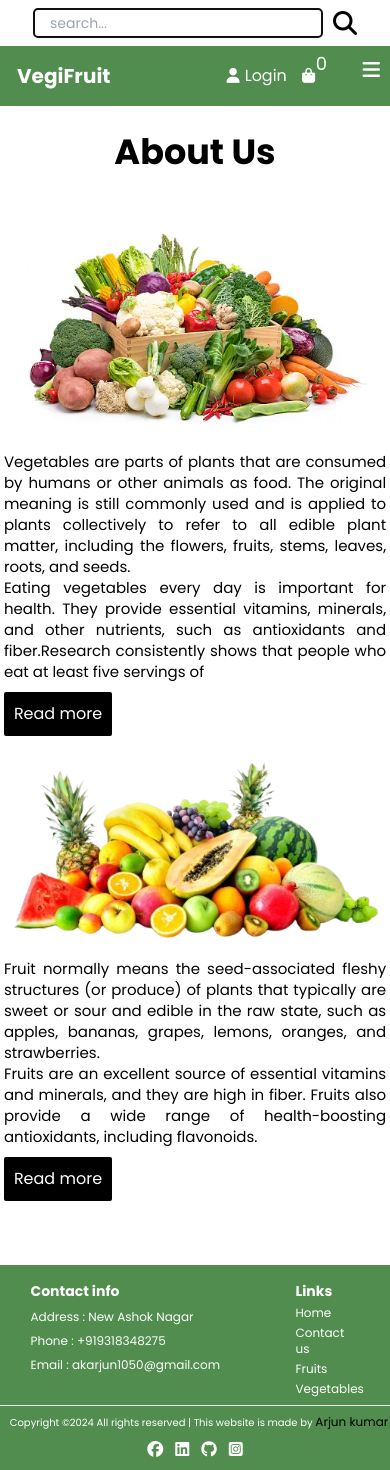
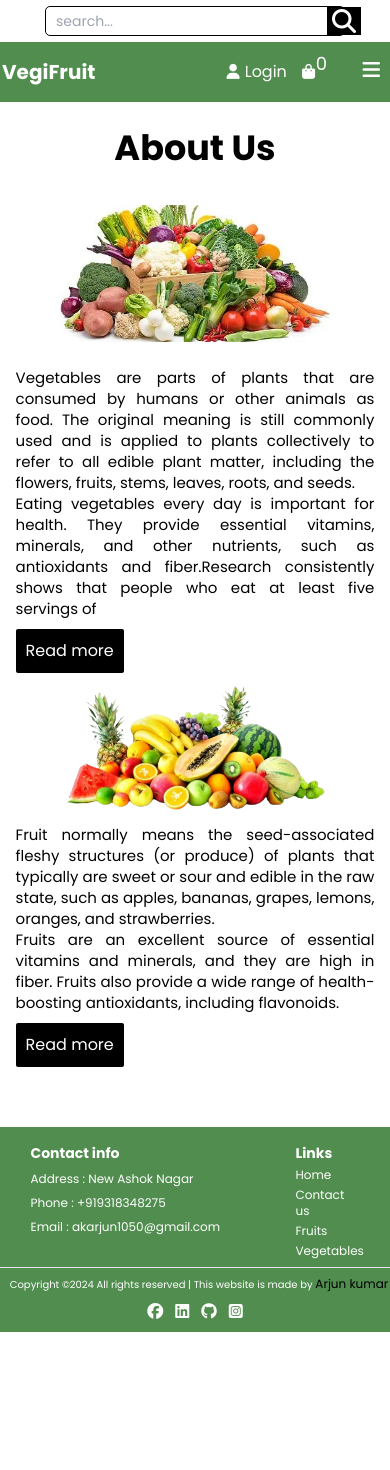
Before and after one commit to arjun-krgupta/VegiFruit, a React (Create React App) app: page /about in a window 390 px wide. After the commit the page ends 1332 px from the top, so only its background shows below. Built offline with nearby package versions, Linux system fonts and the light colour scheme.

Commit message:
update searchbar and about page

```diff
--- a/src/Components/About/About.css
+++ b/src/Components/About/About.css
@@ -1,6 +1,6 @@
 .about{
-    height: auto
-    /* border: 1px solid red; */
+    height: auto;
+    padding: 0 4%;
 }
 
 .about h1{
@@ -11,38 +11,35 @@
 }
 .about-us1{
     display: flex;
-    justify-content: space-between;
-    padding: 3%;
+    justify-content: space-around;
+    /* align-items: center; */
     height: auto;
+    margin-top: 30px;
 }
-.about-text1,.about-text2{
-    width: 58%;
+.about-text{
+    width: 50%;
 }
-.about-text1>p,.about-text2>p{
+.about-text p{
 font-size: 17px;
 line-height: 21px;
 text-align: justify;
 }
-.about-img1{
-    margin-top: -80px;
-    width: 38%;
+.about-img{
+    width: 30%;
 }
-.about-img1 img,.about-img2 img{
+.about-img img{
     width: 100%;
     height: auto;
 }
 .about-us2{
     display: flex;
-    justify-content: space-between;
-    padding: 3%;
+    justify-content: space-around;
+    flex-direction: row-reverse;
+    align-items: center;
     height: auto;
-    margin-top: -70px;
+    margin: 30px 0;
 }
-.about-img2{
-    width: 38%;
-    margin-top: -40px;
-}
-.about-text1 button,.about-text2 button{
+.about-text button{
     background-color: black;
     color: white;
     border: none;
@@ -52,49 +49,19 @@ text-align: justify;
     cursor: pointer;
 }
 
-@media (max-width:1150px)
-{
-    .about-img1{
-        margin-top: -50px;
-    }
-    .about-img2{
-        margin-top: 5px;
-    }
-}
 @media (max-width:1000px)
 {
-    .about-us1,.about-us2{
-        padding: 2%;
+    .about-us2{
+        margin-top: -20px;
     }
-    .about-us2{
-        margin-top: -30px;
+    .about-text{
+        width: 60%;
     }
-    .about-text1,.about-text2{
-        width: 61%;
-    }
-    .about-img1,.about-img2{
-        width: 36%;
-    }
-}
-@media (max-width:900px)
-{
-    .about-us1,.about-us2{
-        padding: 1%;
-    }
-    .about-text1,.about-text2{
-        width: 64%;
-    }
-    .about-img1,.about-img2{
-        width: 34%;
-    }
-    .about-text1 p,.about-text2 p{
+    .about-text p{
         font-size: 16px;
     }
-    .about-img1{
-        margin-top: 10px;
-    }
-    .about-img2{
-        margin-top: 30px;
+    .about-img{
+        width: 34%;
     }
 }
 
@@ -107,25 +74,24 @@ text-align: justify;
         display: flex;
         flex-direction: column-reverse;
         align-items: center;
+        gap: 25px;
     }
-    .about-img1,.about-img2{
+    .about-img{
+        width: 75%;
+    }
+    .about-img img{
         width: 100%;
     }
-    .about-img1 img,.about-img2 img{
-        width: 100%;
-    }
-    .about-text1,.about-text2{
+    .about-text{
         width: 100%;
         height: auto;
     }
-    .about-text1 p,.about-text2 p{
+    .about-text p{
         font-size: 15px;
     }
     .about-us2{
         display: flex;
-        flex-direction: column;
+        flex-direction: column-reverse;
         align-items: center;
-        gap: 0;
-        margin-top: -50px;
     }
 }
--- a/src/Components/About/About.jsx
+++ b/src/Components/About/About.jsx
@@ -1,6 +1,6 @@
 import React from 'react';
 import './About.css'
-import about1 from '../Assets/about1.webp'
+import about1 from '../Assets/about1.jpg'
 import about2 from '../Assets/about2.png'
 import $ from 'jquery'
 
@@ -22,7 +22,7 @@ function About(props) {
      <div className="about">
         <h1>About Us</h1>
        <div className="about-us1">
-      <div className="about-text1">
+      <div className="about-text">
       <p>Vegetables are parts of plants that are consumed by humans or other animals as food. The original meaning is still commonly used and is applied to plants collectively to refer to all edible plant matter, including the flowers, fruits, stems, leaves, roots, and seeds. <br />
       Eating vegetables every day is important for health. They provide essential vitamins, minerals, and other nutrients, such as antioxidants and fiber.Research consistently shows that people who eat at least five servings of
           <span style={{display:'none'}} className='read-vegi'>
@@ -30,16 +30,12 @@ function About(props) {
             </p>
             <button id='vegi-read'>Read more</button>
       </div>
-        <div className="about-img1">
+        <div className="about-img">
             <img src={about1} alt="" />
         </div>
         </div>
-
         <div className="about-us2">
-        <div className="about-img2">
-            <img src={about2} alt="" />
-        </div>
-         <div className="about-text2">
+         <div className="about-text">
          <p>Fruit normally means the seed-associated fleshy structures (or produce) of plants that typically are sweet or sour and edible in the raw state, such as apples, bananas, grapes, lemons, oranges, and strawberries.
             <br />
             Fruits are an excellent source of essential vitamins and minerals, and they are high in fiber. Fruits also provide a wide range of health-boosting antioxidants, including flavonoids. <br />
@@ -47,6 +43,9 @@ function About(props) {
           </p>
           <button id='fruit-read'>Read more</button>
          </div>
+         <div className="about-img">
+            <img src={about2} alt="" />
+        </div>
        </div>
        </div>
 
--- a/src/Components/Fruits/Fruits.css
+++ b/src/Components/Fruits/Fruits.css
@@ -1,8 +1,4 @@
-#fruit{
-    font-size: 50px;
-    text-align: center;
-    margin: 30px 0;
-}
+
 .fruit-area{
     display: flex;
     justify-content:center;
@@ -63,9 +59,6 @@
     .fruit-area{
         padding: 0;
     }
-    #fruit{
-        font-size: 40px;
-    }
     .fruit-container{
         width: 180px;
         padding: 15px;
--- a/src/Components/Fruits/Fruits.jsx
+++ b/src/Components/Fruits/Fruits.jsx
@@ -6,7 +6,7 @@ import './Fruits.css'
 function Fruits() {
     return (
         <>
-        <h1 id='fruit' className='font-bold'>Fruits</h1>
+        <h1 className='font-bold text-4xl text-center mt-12 lg:text-5xl '>Fruits</h1>
         <div className="fruit-area">
         {
             fruitData.map((val,ind)=>
--- a/src/Components/Home/Home.css
+++ b/src/Components/Home/Home.css
@@ -4,7 +4,7 @@
     justify-content: space-around;
     gap: 50px;
     height: auto;
-    padding: 3%;
+    padding: 4%;
 }
 .front-text{
     display: flex;
--- a/src/Components/Navbar/Navbar.css
+++ b/src/Components/Navbar/Navbar.css
@@ -1,24 +1,25 @@
 /* Header */
 .searchbar{
     display: flex;
-    justify-content: center;
+    justify-content: space-between;
     align-items: center;
-    margin: 8px 0 8px 0;
-    width: 100%;
+    margin: 6px auto;
+    border: 1px solid black;
+    max-width: 300px;
+    border-radius: 5px;
 }
 .searchbar>input{
-    max-width: 400px;
-    padding-left: 15px;
-    height: 30px;
     outline: none;
+    border: none;
+    padding-left: 10px;
     font-size: 14px;
-    border-color: rgb(16, 16, 19);
-    border-radius: 5px;
 }
 .search-icon{
-    margin-left: 10px;
+    background-color: black;
+    color: white;
     font-size: 24px;
     cursor: pointer;
+    padding: 2px 5px;
 }
 
 /* Navbar */
@@ -29,7 +30,6 @@
     width: 100%;
     background-color: rgb(80, 141, 78);
     height: 60px;
-    /* box-shadow: 3px 1px 1px 3px rgb(80, 141, 78); */
 }
 .logo{
     margin-left: 60px;
@@ -82,17 +82,17 @@
 @media (max-width:1000px)
 {
     .logo {
-        margin-left:40px
+        margin-left:25px
     }
     .logo a h1{
         font-size: 30px;
     }
     .menu{
-        gap: 10px;
+        gap: 1px;
     }
     .menu a{
-        font-size: 16px;
-        padding: 16px;
+        font-size: 14px;
+        padding: 18px;
     }
     .login-cart{
         margin-right: 25px;
```
Also changed, not shown: src/Components/Assets/about1.jpg (added), src/Components/Assets/about1.webp (deleted).
